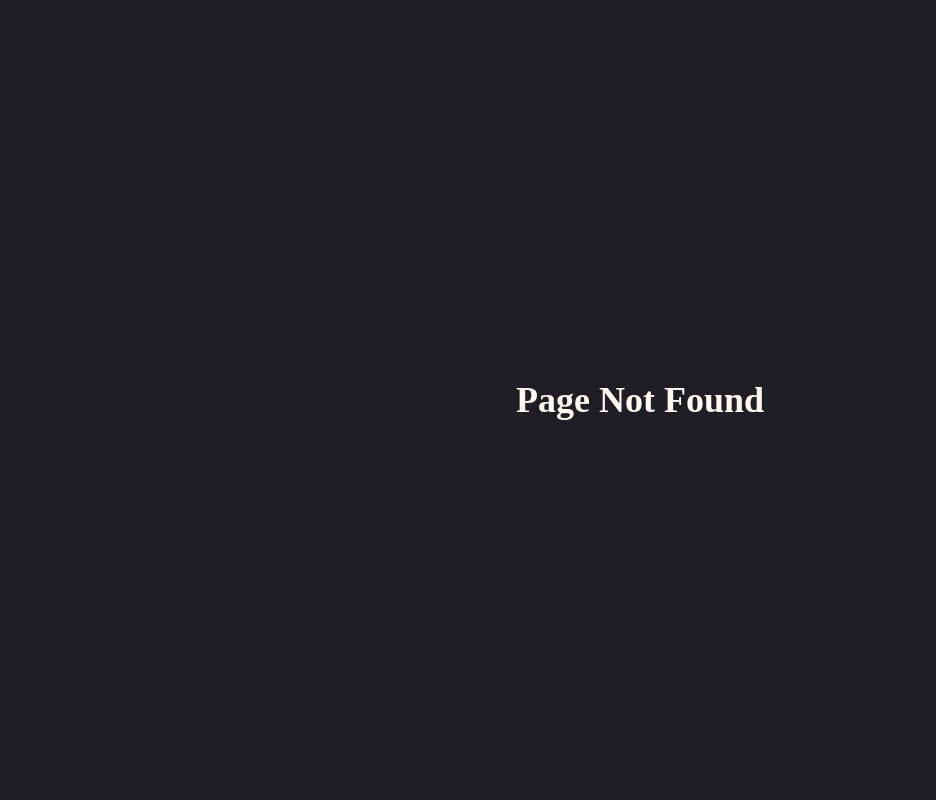
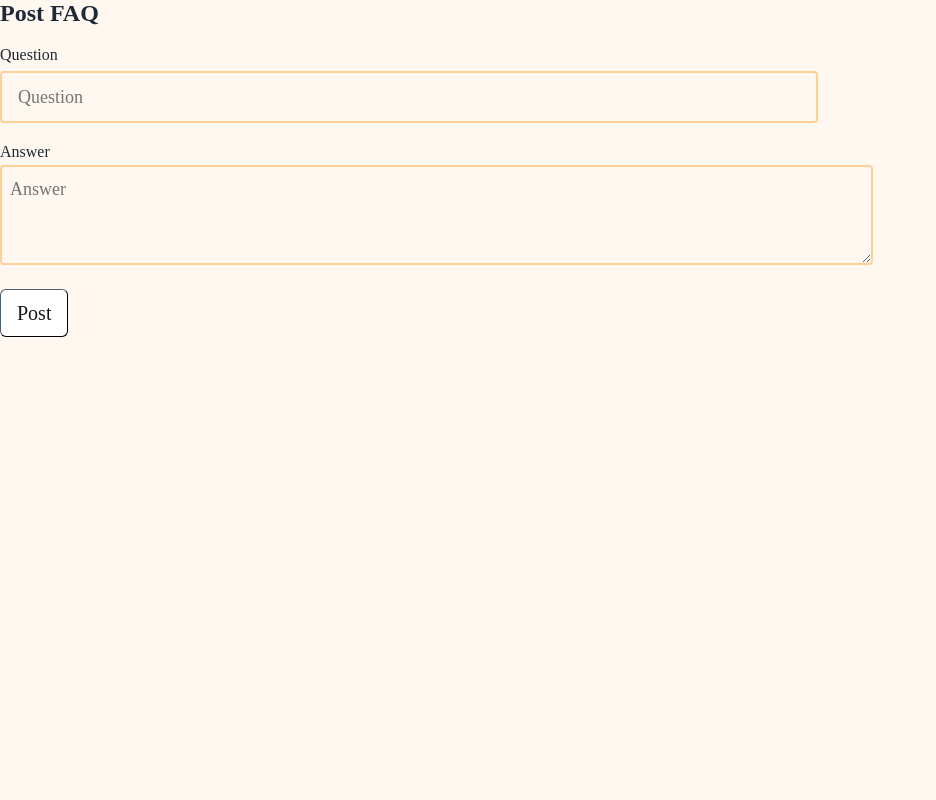
Before and after one commit to ImranHossain1/pristine-perfection-frontend, a Next.js app: page /admin/manage-faq/create in a window 1280 px wide. Before the commit this address had no page. Shown: the top 800 px of the page, without its empty margins (0-936 px from the left). Built offline with nearby package versions, Linux system fonts and the light colour scheme.

Commit message:
manage faq page

```diff
--- /dev/null
+++ b/src/app/admin/manage-faq/create/page.tsx
@@ -0,0 +1,50 @@
+"use client";
+import Form from "@/components/ui/Forms/Form";
+import FormInput from "@/components/ui/Forms/FormInput";
+import FormTextArea from "@/components/ui/Forms/FormTextArea";
+import SubmitButton from "@/components/ui/Forms/SubmitButton";
+import { usePostFAQMutation } from "@/redux/api/faqApi";
+import { faqSchema } from "@/schema/faq";
+import { yupResolver } from "@hookform/resolvers/yup";
+import { useRouter } from "next/navigation";
+import React from "react";
+import { toast } from "react-hot-toast";
+
+const CreateFAQPage = () => {
+  const [postFAQ] = usePostFAQMutation();
+  const router = useRouter();
+
+  const handleSubmit = async (data: any) => {
+    const res = await postFAQ(data).unwrap();
+    if (res.id) {
+      toast.success("FAQ Posted");
+      router.push("/admin/manage-faq");
+    } else toast.error("Something went wrong");
+  };
+
+  return (
+    <div>
+      <h2 className="mb-4">Post FAQ</h2>
+      <div className="lg:w-2/3">
+        <Form
+          submitHandler={handleSubmit}
+          doReset={false}
+          resolver={yupResolver(faqSchema)}
+        >
+          <FormInput name="question" label="Question" placeholder="Question" />
+          <FormTextArea
+            name="answer"
+            label="Answer"
+            placeholder="Answer"
+            size="lg"
+          />
+
+          {/* ends here  */}
+          <SubmitButton label="Post" />
+        </Form>
+      </div>
+    </div>
+  );
+};
+
+export default CreateFAQPage;
--- /dev/null
+++ b/src/app/admin/manage-faq/page.tsx
@@ -0,0 +1,95 @@
+"use client";
+import LoadingPage from "@/app/loading";
+import ActionHeader from "@/components/ui/ActionHeader/ActionHeader";
+import AdditionalInformation from "@/components/ui/AdditionalInformation/AdditionalInformation";
+import InfoComponent from "@/components/ui/Info/Info";
+import Modal from "@/components/ui/Modal/Modal";
+import CustomTable from "@/components/ui/Table/CustomTable";
+import { useDeleteFAQMutation, useFAQsQuery } from "@/redux/api/faqApi";
+import { format } from "date-fns";
+import { useRouter } from "next/navigation";
+import React, { useState } from "react";
+import { toast } from "react-hot-toast";
+
+const ManageFAQPage = () => {
+  const [modalOpen, setModalOpen] = useState(true);
+  const { data, isLoading } = useFAQsQuery({ limit: 1000 });
+  const [deleteFAQ] = useDeleteFAQMutation();
+  const router = useRouter();
+  const columns = [
+    { key: "question", label: "Question" },
+    { key: "createdAt", label: "Created At" },
+  ];
+
+  if (isLoading) return <LoadingPage />;
+
+  const handleDeleteFAQ = async (id: string) => {
+    const res = await deleteFAQ(id).unwrap();
+    console.log(res);
+    if (res.id) {
+      toast.success("FAQ Deleted");
+      router.push("/admin/manage-faq");
+    } else toast.error("Something went wrong");
+    setModalOpen(false);
+  };
+
+  const faqData = data.map((faq: any) => ({
+    question: faq.question,
+    createdAt: format(new Date(faq?.createdAt), "yyyy-MM-dd"),
+    actionButton: (
+      <div className="flex lg:flex-row flex-col">
+        <Modal
+          htmlFor={`admin/manage-faq/view/${faq?.id}`}
+          label="View"
+          btnSize="btn-xs"
+          btnTheme="btn-neutral"
+          modalOpen={modalOpen}
+          setModalOpen={setModalOpen}
+        >
+          <div>
+            <InfoComponent label="Question" data={faq?.question} />
+            <InfoComponent label="Answer" data={faq?.answer} />
+          </div>
+        </Modal>
+        <Modal
+          htmlFor={`admin/faq/delete/${faq?.id}`}
+          label="Delete"
+          btnSize="btn-xs"
+          btnTheme="btn-error lg:ml-2 mt-1 lg:mt-0"
+          modalOpen={modalOpen}
+          setModalOpen={setModalOpen}
+        >
+          <div>
+            <h3 className="text-center">
+              FAQ will be deleted by clicking Delete
+            </h3>
+            <div className="flex justify-center mt-3">
+              <button
+                onClick={() => handleDeleteFAQ(faq?.id)}
+                className="btn btn-error btn-sm"
+              >
+                Delete
+              </button>
+            </div>
+          </div>
+        </Modal>
+      </div>
+    ),
+  }));
+
+  return (
+    <div>
+      <ActionHeader
+        label="FAQs"
+        href="/admin/manage-faq/create"
+        doSearch={false}
+      />
+
+      <div>
+        <CustomTable columns={columns} data={faqData} />
+      </div>
+    </div>
+  );
+};
+
+export default ManageFAQPage;
```
